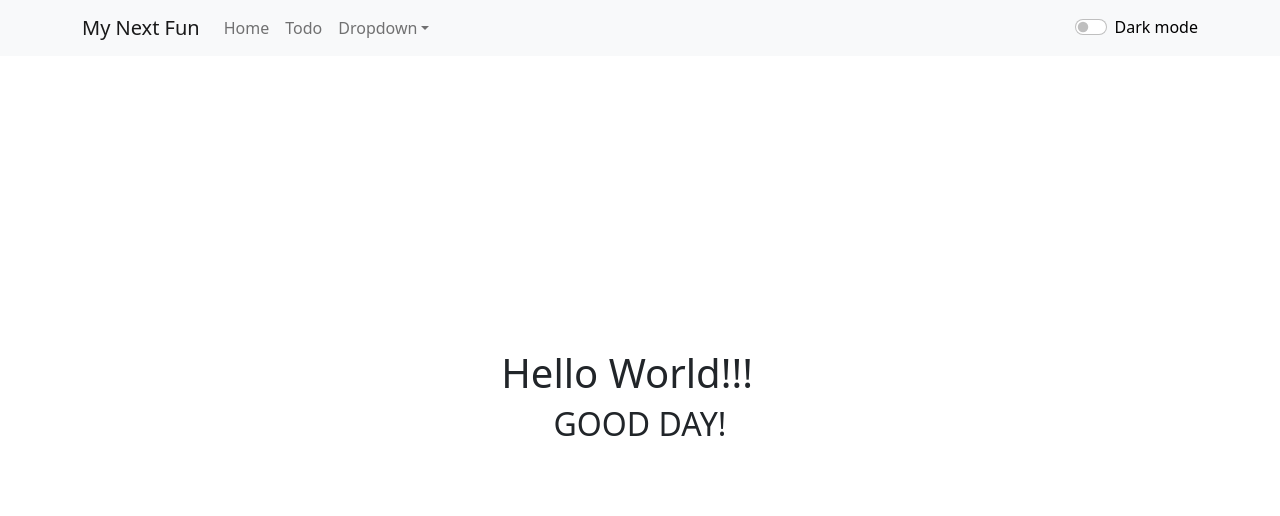
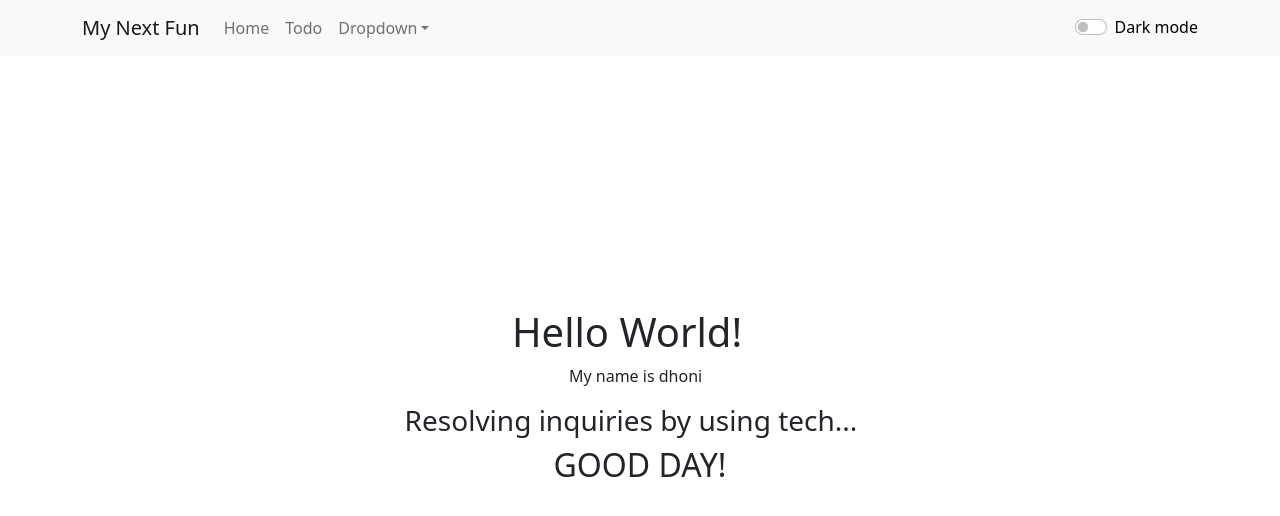
Before and after one commit to ramdhon/nextjs-fun, a Next.js app: page / in a window 1280 px wide. Shown: the top 516 px of the page. Built offline with nearby package versions, Linux system fonts and the light colour scheme.

Commit message:
create typing text component

```diff
--- /dev/null
+++ b/components/typingText.js
@@ -0,0 +1,44 @@
+import { useEffect, useState, useContext } from "react";
+import AppContext from '../context'
+
+export default function TypingText({ delay: delayToType = 0, component = 'h1', children: text }) {
+  const { delay } = useContext(AppContext)
+  const [generatedText, setGeneratedText] = useState('')
+  const [cursor, setCursor] = useState(false)
+
+  // METHODS
+  const startTyping = async () => {
+    for (const letter of text) {
+      setGeneratedText((prev) => prev + letter)
+      await delay(50);
+    }
+  }
+  const playCursor = () => {
+    setInterval(() => {
+      setCursor((prev) => !prev)
+    }, 500)
+  }
+  const generateComponent = () => {
+    switch (component) {
+      case 'p':
+        return <p>{generatedText}{cursor ? <span>_</span> : <span style={{marginLeft: '0.5px'}}>&nbsp;&nbsp;</span>}</p>
+      case 'h3':
+        return <h3>{generatedText}{cursor ? <span>_</span> : <span style={{marginLeft: '3.5px'}}>&nbsp;&nbsp;</span>}</h3>
+      case 'h1':
+      default:
+        return <h1>{generatedText}{cursor ? <span>_</span> : <span style={{marginLeft: '5px'}}>&nbsp;&nbsp;</span>}</h1>
+    }
+  }
+
+  useEffect(() => {
+    (async () => {
+      await delay(delayToType)
+      startTyping()
+      playCursor()
+    })()
+  }, [])
+
+  return (
+    generateComponent()
+  )
+}
--- a/pages/index.js
+++ b/pages/index.js
@@ -2,36 +2,21 @@ import Head from 'next/head'
 import { useContext, useEffect, useState } from 'react'
 import { Container, Row } from 'react-bootstrap'
 import AppContext from '../context'
+import TypingText from '../components/typingText'
 
 export default function Home() {
   const { state, isDark, delay } = useContext(AppContext)
-  const [hello, setHello] = useState('')
-  const [cursor, setCursor] = useState(false)
   const [isGreet, setIsGreet] = useState(false)
 
   // COMPUTED
   const greeting = () => state.theme === 'light' ? 'GOOD DAY!' : 'GOOD EVENING!'
   const darkMode = () => isDark() ? 'bg-secondary text-white' : ''
 
-  // METHODS
-  const startTyping = async () => {
-    const HELLO = 'Hello World!!!'
-    for (const letter of HELLO) {
-      setHello((prev) => prev + letter)
-      await delay(50);
-    }
-    await delay(1000);
-    setIsGreet(true)
-  }
-  const playCursor = () => {
-    setInterval(() => {
-      setCursor((prev) => !prev)
-    }, 500)
-  }
-
   useEffect(() => {
-    startTyping()
-    playCursor()
+    (async () => {
+      await delay(5000)
+      setIsGreet(true);
+    })()
   }, [])
 
   return (
@@ -45,7 +30,13 @@ export default function Home() {
       <main className={darkMode()}>
         <Container className="vh-100 d-flex flex-column justify-content-center align-items-center">
           <Row>
-            <h1>{hello}{cursor ? <span>_</span> : <span style={{marginLeft: '5px'}}>&nbsp;&nbsp;</span>}</h1>
+            <TypingText>Hello World!</TypingText>
+          </Row>
+          <Row>
+            <TypingText delay={1000} component="p">My name is dhoni</TypingText>
+          </Row>
+          <Row>
+            <TypingText delay={2000} component="h3">Resolving inquiries by using tech...</TypingText>
           </Row>
           <Row>
             <h2>{isGreet && greeting()}</h2>
```
